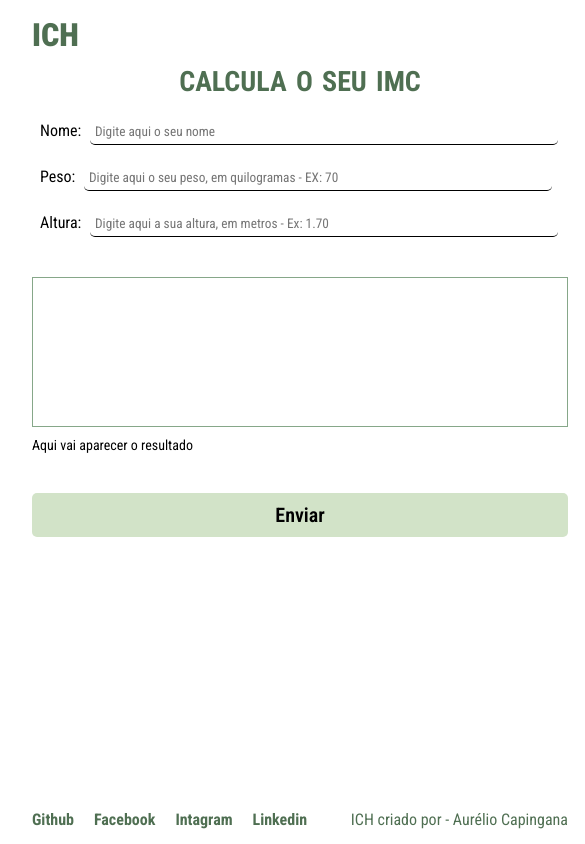
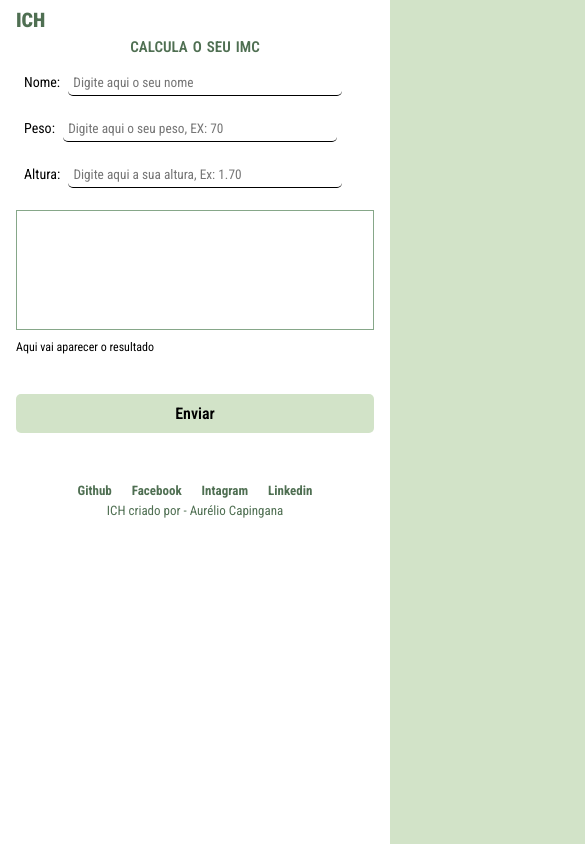
Before and after one commit to aureliocapingana01/calcular_imc_ich, a plain HTML site: page index.html in a window 390 px wide. Shown: the whole page, 585 px wide, since content can reach past the window. Drawn offline with Linux system fonts and the light colour scheme.

Commit message:
feito o sistema responsivo do site

```diff
--- a/assets/css/style.css
+++ b/assets/css/style.css
@@ -103,8 +103,7 @@ main #send:hover {
 footer {
     width: 100%;
     height: 50px;
-    /* background-color: red; */
-    margin-top: auto;
+    /* margin-top: auto; */
     display: flex;
     padding: 10px 0 ;
     justify-content: space-between;
@@ -122,6 +121,66 @@ footer .rede-socias a{
 }
 
 
+@media (min-width: 350px) and (max-width: 599px) {
+    body {
+        width: 100%;
+        height: 100vh;
+        /* background-color: red; */
+    }
+    .container {
+        width: 100%;
+        font-size: 14px;
+        padding:  0 1rem;
+    }
+    header {
+        margin-top: 0.5rem;
+        font-size: 20px;
+    }
+    main h1 {
+        margin-bottom: 5px;
+        font-size: 22px;
+        font-weight: 600;
+    }
+    main .conteudo {
+        gap: 0.9rem;
+    }
+    main .conteudo .userInfo {
+        gap: 20px;
+    }
+    main .conteudo .userInfo  input {
+        width: 80%;
+
+    }
+    main .conteudo .resultado .res {
+        width: 100%;
+        height: 120px;
+        margin-bottom: 10px;
+        padding: 10px;
+    }
+    main .conteudo .resultado span {
+        font-size: 12px;
+    }
+    main #send {
+        /* margin: 1.5rem 0 ; */
+        padding: 10px;
+        border-radius: 5px;
+        outline: none;
+        border: none;
+        background-color: var(--cor1);
+        font-weight: 600;
+        font-size: 16px;
+    }
+    footer {
+        /* height: 50px; */
+        margin-top: 0;
+        display: flex;
+        flex-direction: column;
+        padding: 10px 0 ;
+        gap: 5px;
+        font-size: 13px;
+    }
+
+}
 
 
 /* como deixaro footer sempre na parte de baixo so site
--- a/assets/js.script.js
+++ b/assets/js.script.js
@@ -2,46 +2,46 @@ let nome
 let altura
 let peso
 let imc
+let resultadoImc
+
+
 
 const calcularImc =  () => {
     nome = document.querySelector('#nome').value
     altura = document.querySelector('#altura').value
     peso = document.querySelector('#peso').value
 
+    resultadoImc = document.querySelector('.res')
 
     if (nome == '' || altura == '' || peso == '') {
-        console.log('Preencha os campos acima, por favor')
+        resultadoImc.innerHTML = 'Preencha os campos acima, por favor'
     }
     else if (altura == 0 || peso == 0) {
-        console.log('preencha os campos com informaçoes certas')
+        resultadoImc.innerHTML = 'preencha os campos com informaçoes certas'
     }
     else {
         imc = (peso / (altura * altura)).toFixed(2)
 
         if (imc < 18.5) {
-            console.log(`O seu IMC é ${imc}, Esta a baixo do normal, procure um medico`)
-            limpaCampo()
+            resultadoImc.innerHTML = `Boas Vindas <strong>${nome}</strong> <br> O seu IMC é <strong>${imc}</strong>, Esta a baixo do normal <br> <br> <br> procure um medico`
+            // limpaCampo()
         }
         else if (imc == 18.5 || 24.9 >= imc) {
-            console.log(`O seu IMC é ${imc}, Parabés seu peso esta normal`)
-            limpaCampo()
+            resultadoImc.innerHTML = `Boas Vindas <strong>${nome}</strong> <br> O seu IMC é <strong>${imc}</strong>, Parabéns <br> <br> <br> O seu IMC está Normal`
+
         }
         else if (imc < 25.0 || 29.9 >= imc) {
-            console.log(`O seu IMC é ${imc}, Esta no Sobrepeso`)
-            limpaCampo()
+            resultadoImc.innerHTML = `Boas Vindas <strong>${nome}</strong> <br> O seu IMC é <strong>${imc}</strong>, Esta no Sobrepeso <br> <br> <br> Cuide da sua saúde, faça academia`
         }
         else if (imc < 30.0 || 34.9 >= imc) {
-            console.log(`O seu IMC é ${imc}, Esta no Obesidade grau I, cuide mais da sua saude`)
-            limpaCampo()
+            resultadoImc.innerHTML = `Boas Vindas <strong>${nome}</strong> <br> O seu IMC é <strong>${imc}</strong>, Esta na Obesidade de grau I <br> <br> <br> procure um medico, cuida-se muito`
         }
         else if (imc < 35.0 || 39.9 >= imc) {
-            console.log(`O seu IMC é ${imc}, Esta no Obesidade grau II, sua saúde pode esta em perigo`)
+            resultadoImc.innerHTML = `Boas Vindas <strong>${nome}</strong> <br> O seu IMC é <strong>${imc}</strong>, Esta na Obesidade  de grau II <br> <br> <br> procure um medico urgentimente`
         }
         else{
-            // console.log(`O teu imc é ${imc}`)
-            if (imc > 40.0) {
-                console.log(`O seu IMC é ${imc}, Esta no SObesidade grau III, sua saude está em um estado delicado`)
-            }
+                resultadoImc.innerHTML = `Boas Vindas <strong>${nome}</strong> <br> O seu IMC é <strong>${imc}</strong>, Esta na SObesidade do grau III <br> <br> <br> sua saude está em um estado delicado`
+
 
         }
 
--- a/index.html
+++ b/index.html
@@ -32,7 +32,7 @@
                 type="number"
                 name="peso"
                 id="peso"
-                placeholder="Digite aqui o seu peso, em quilogramas - EX: 70"
+                placeholder="Digite aqui o seu peso, EX: 70"
               />
             </label>
             <label for="altura">
@@ -41,7 +41,7 @@
                 type="number"
                 name="altura"
                 id="altura"
-                placeholder="Digite aqui a sua altura, em metros - Ex: 1.70"
+                placeholder="Digite aqui a sua altura, Ex: 1.70"
               />
             </label>
           </form>
```
